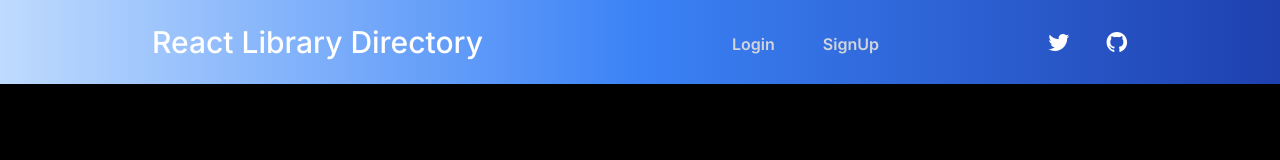
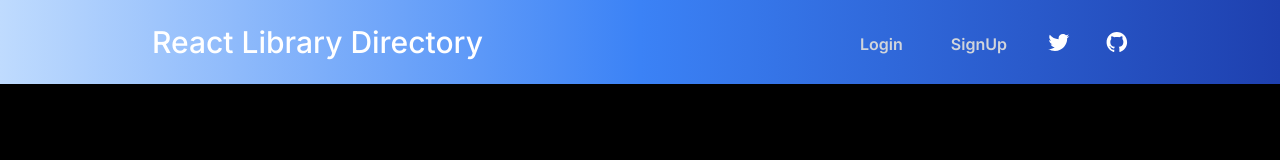
Before and after one commit to Mohammadshadain/React-library, a Next.js app: page / in a window 1280 px wide. Shown: the top 160 px of the page. Built offline with nearby package versions, Linux system fonts and the light colour scheme.

Commit message:
Fixed header layout issues

```diff
--- a/src/components/header.jsx
+++ b/src/components/header.jsx
@@ -71,6 +71,7 @@ export default function Header() {
                 </div>
               </div>
             </div>
+            <div className="pl-64 ">
             <a class="mr-12 md:ml-11 ml-0 cursor-pointer text-gray-300 hover:text-white font-semibold tr04"
             href="/sign-in">
             Login
@@ -82,6 +83,7 @@ export default function Header() {
 
               SignUp
             </a>
+            </div>
           </div>
           <a
             href="https://twitter.com/"
```
